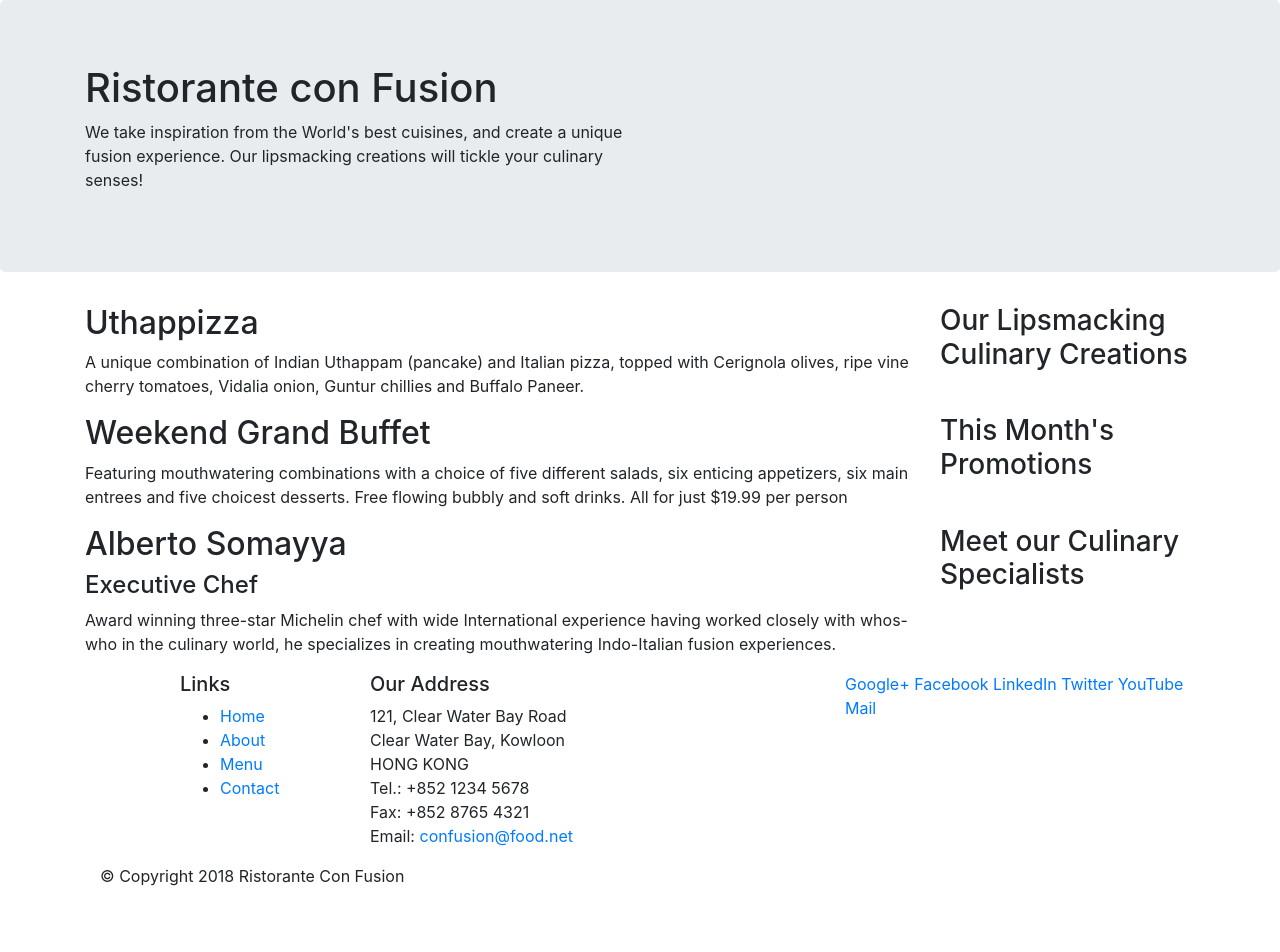
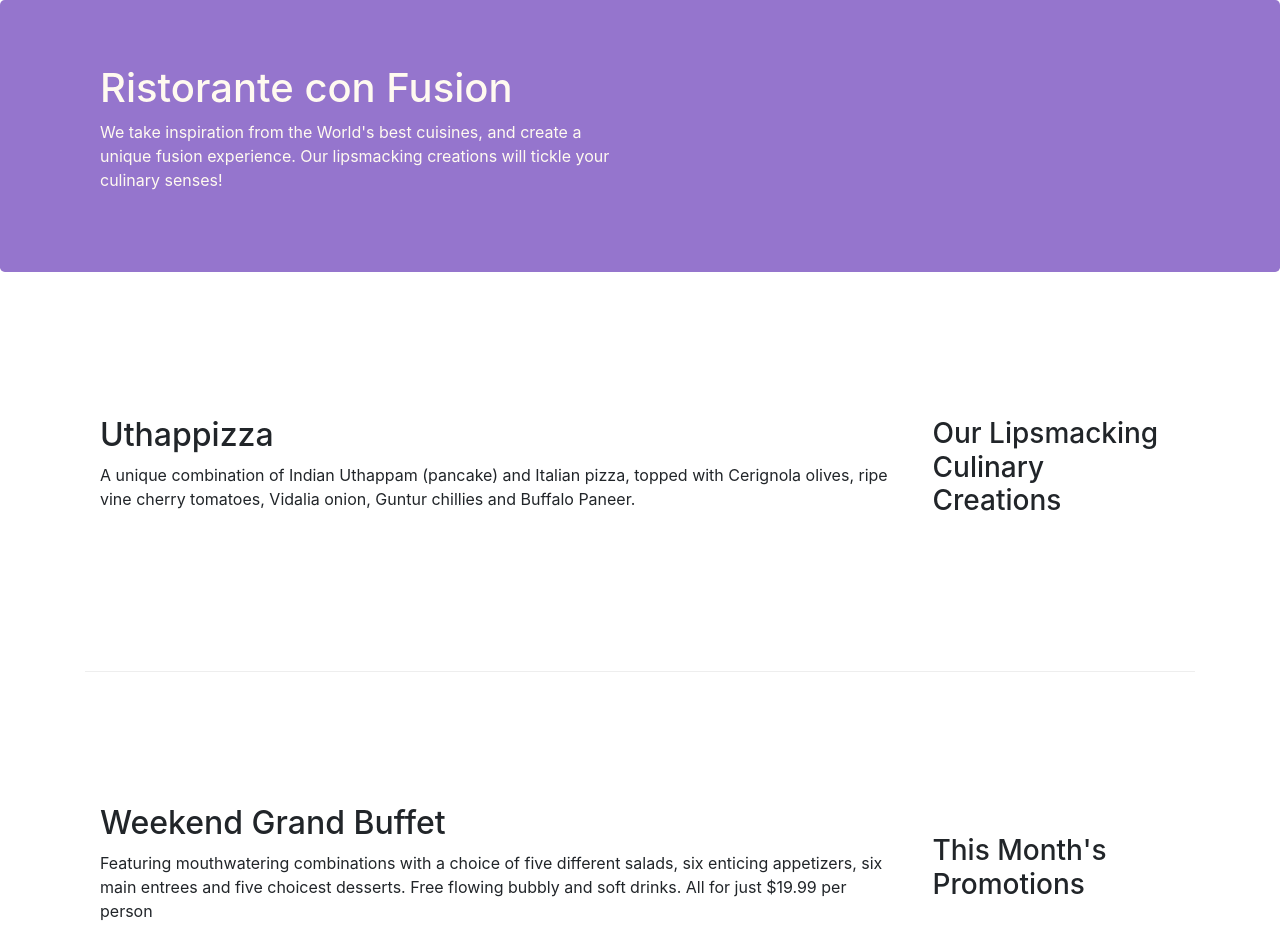
Before and after one commit to Fesho/Bootstrap-Hongkong-university-course, a website: page index.html in a window 1280 px wide. Shown: the top 952 px of the page. Before the commit the page ends 904 px from the top, so only its background shows below. Drawn offline with nearby package versions, Linux system fonts and the light colour scheme.

Commit message:
add css style

```diff
--- /dev/null
+++ b/css/style.css
@@ -0,0 +1,30 @@
+.row-header {
+  margin: 0px auto;
+  padding: 0px;
+}
+
+.row-content {
+  margin: 0px auto;
+  padding: 50px 0px;
+  border-bottom: 1px ridge;
+  min-height: 400px;
+
+
+}
+footer {
+  background-color: #d1c4e9;
+  margin: 0px auto;
+  padding: 20px 0;
+}
+
+.jumbotron{
+background-color: #9575cd;
+color: floralwhite;
+ margin: 0px auto;
+
+}
+address{
+    font-size: 80%;
+    margin: 0px;
+    color: #0f0f0f;
+}
--- a/index.html
+++ b/index.html
@@ -17,12 +17,14 @@
       integrity="sha384-ggOyR0iXCbMQv3Xipma34MD+dH/1fQ784/j6cY/iJTQUOhcWr7x9JvoRxT2MZw1T"
       crossorigin="anonymous"
     />
+    <!-- custom css -->
+    <link href="css/style.css" rel="stylesheet">
   </head>
 
   <body>
     <header class="jumbotron">
       <div class="container">
-        <div class="row">
+        <div class="row  row-header align-items-center">
           <div class="col-12 col-sm-6 ">
             <h1>Ristorante con Fusion</h1>
             <p>
@@ -39,7 +41,7 @@
     </header>
 
     <div class="container">
-      <div class="row">
+      <div class="row row-content align-items-center ">
         <div class="col-12  order-sm-last col-sm-4 col-md-3">
           <h3>Our Lipsmacking Culinary Creations</h3>
         </div>
@@ -53,7 +55,7 @@
         </div>
       </div>
 
-      <div class="row" >
+      <div class="row row-content align-items-center " >
         <div class="col-12  col-12 order-sm-last col-sm-4 col-md-3">
           <h3>This Month's Promotions</h3>
         </div>
@@ -68,7 +70,7 @@
         </div>
       </div>
 
-      <div class="row">
+      <div class="row row-content align-items-center ">
         <div class ="col-12 col-12 order-sm-last col-sm-4 col-md-3">
           <h3>Meet our Culinary Specialists</h3>
         </div>
@@ -87,17 +89,17 @@
 
     <footer>
       <div class="container">
-        <div class="row">
-          <div class="col-4 offset-1 col-sm-2">
+        <div class="row  align-items-center ">
+          <div class="col-4 offset-1 col-sm-2 ">
             <h5>Links</h5>
-            <ul>
+            <ul class="list-unstyled">
               <li><a href="#">Home</a></li>
               <li><a href="#">About</a></li>
               <li><a href="#">Menu</a></li>
               <li><a href="#">Contact</a></li>
             </ul>
           </div>
-          <div class="col-7 col-sm-5">
+          <div class="col-7 col-sm-4 ">
             <h5>Our Address</h5>
             <address>
               121, Clear Water Bay Road<br />
@@ -108,8 +110,8 @@
               Email: <a href="mailto:confusion@food.net">confusion@food.net</a>
             </address>
           </div>
-          <div class="col-12 col-sm-4">
-            <div>
+          <div class="col-12 col-sm-5 ">
+            <div class="text-center  pr-5" >
               <a href="http://google.com/+">Google+</a>
               <a href="http://www.facebook.com/profile.php?id=">Facebook</a>
               <a href="http://www.linkedin.com/in/">LinkedIn</a>
@@ -119,8 +121,8 @@
             </div>
           </div>
         </div>
-        <div>
-          <div class="col-auto">
+        <div class="row justify-content-center">
+          <div class="col-auto mt-4">
             <p>© Copyright 2018 Ristorante Con Fusion</p>
           </div>
         </div>
```
